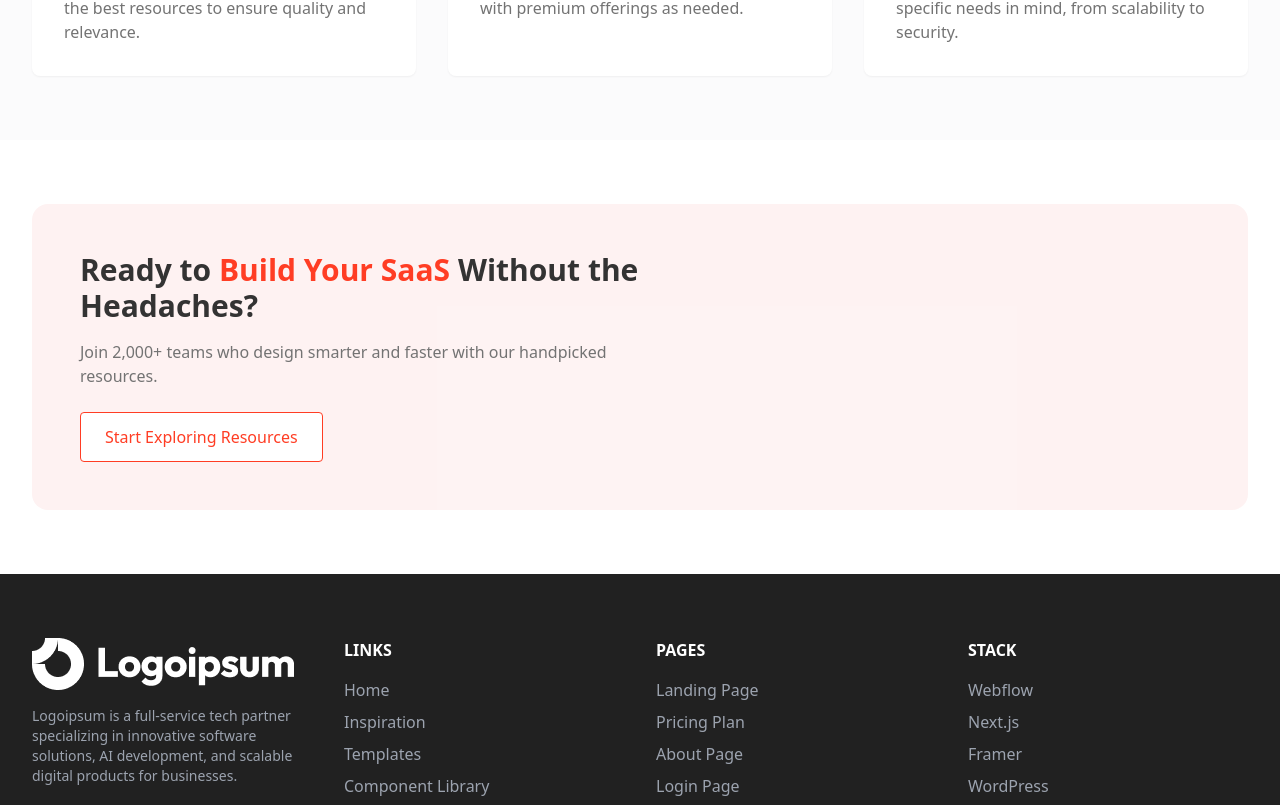
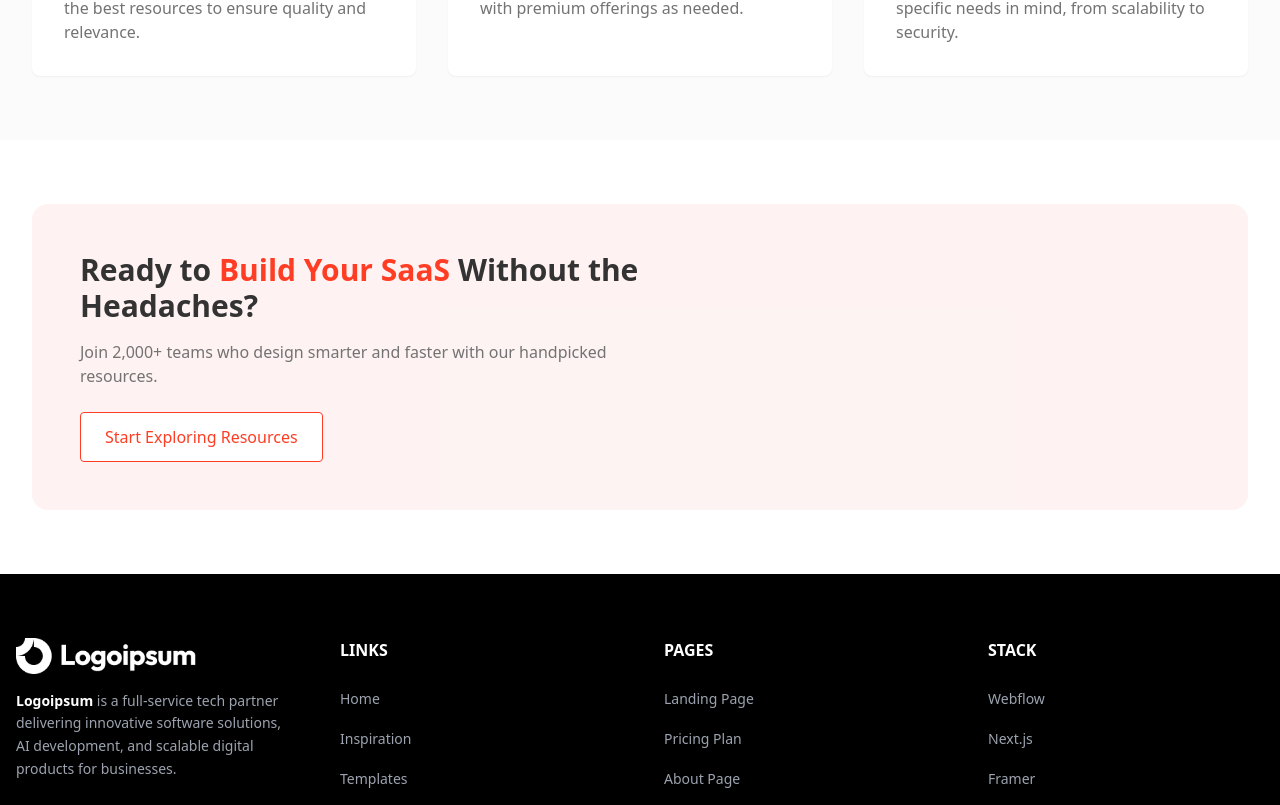
Before and after one commit to pentagramma/logoipsum, a Next.js app: page / in a window 1280 px wide. Shown: the part 1992-2797 px from the top of the page. Built offline with nearby package versions, Linux system fonts and the light colour scheme.

Commit message:
final push

```diff
--- a/src/app/inspiration/design/[id]/page.tsx
+++ b/src/app/inspiration/design/[id]/page.tsx
@@ -1,6 +1,7 @@
 'use client';
 
 import { useEffect, useState } from 'react';
+import { useRouter } from 'next/navigation';
 import Link from 'next/link';
 import { notFound } from 'next/navigation';
 import { designInspirations } from '@/data/dummy-data';
@@ -12,11 +13,12 @@ interface PageProps {
 }
 
 export default function DesignDetailPage({ params }: PageProps) {
-  // Unwrap the params Promise using React.use()
   const { id } = use(params);
   const inspiration = designInspirations.find((item) => item.id === id);
+  const router = useRouter();
 
   const [pageViews, setPageViews] = useState(0);
+  const [viewMode, setViewMode] = useState<'desktop' | 'mobile'>('desktop');
 
   useEffect(() => {
     if (inspiration) {
@@ -34,27 +36,41 @@ export default function DesignDetailPage({ params }: PageProps) {
         item.id !== id &&
         (item.category === inspiration.category || item.niche === inspiration.niche)
     )
-    .slice(0, 12); // Get 12 items for 3 columns x 4 rows
+    .slice(0, 12);
 
   return (
-    <div className="py-10 bg-gray-50">
+    <div className="py-10 bg-gray-50 bg-opacity-70">
       <div className="container mx-auto px-4 max-w-7xl">
+
+        {/* View Switcher */}
+        <div className="flex justify-end items-center mb-4">
+          <button
+            className={`px-4 py-2 text-sm font-medium border rounded-l-md ${
+              viewMode === 'desktop' ? 'bg-red-500 text-white' : 'bg-white text-gray-700'
+            }`}
+            onClick={() => setViewMode('desktop')}
+          >
+            Desktop
+          </button>
+          <button
+            className={`px-4 py-2 text-sm font-medium border-t border-b border-r rounded-r-md ${
+              viewMode === 'mobile' ? 'bg-red-500 text-white' : 'bg-white text-gray-700'
+            }`}
+            onClick={() => setViewMode('mobile')}
+          >
+            Mobile
+          </button>
+        </div>
+
         {/* Breadcrumb */}
         <div className="mb-8 flex items-center text-xs font-medium text-gray-500 space-x-2">
-          <Link href="/" className="hover:text-red-500 transition-colors">
-            Home
-          </Link>
+            <button onClick={() => router.push('/')} className="hover:text-red-500 transition-colors">Home</button>
             <span>/</span>
-          <Link href="/inspiration" className="hover:text-red-500 transition-colors">
-            Inspiration
-          </Link>
+            <button onClick={() => router.push('/inspiration')} className="hover:text-red-500 transition-colors">Inspiration</button>
             <span>/</span>
-          <Link
-            href={`/inspiration/${inspiration.category}`}
-            className="hover:text-red-500 transition-colors"
-          >
+            <button onClick={() => router.push(`/inspiration/${inspiration.category}`)} className="hover:text-red-500 transition-colors">
               Landing Page
-          </Link>
+            </button>
             <span>/</span>
             <span className="text-red-500">{inspiration.id}</span>
           </div>
@@ -62,57 +78,74 @@ export default function DesignDetailPage({ params }: PageProps) {
         <div className="flex flex-col lg:flex-row gap-10">
           {/* Left Content */}
           <div className="lg:w-1/2 flex flex-col">
-            {/* Logo badge */}
-            <div className="inline-flex bg-black text-white px-4 py-1 rounded-full text-sm font-semibold mb-4">
-              {inspiration.id}
+            <div className="inline-flex items-center gap-2 bg-red-100 text-red-600 px-4 py-1.5 rounded-full text-sm font-semibold mb-4 shadow-sm border border-red-300">
+              <svg
+                className="w-4 h-4"
+                fill="none"
+                stroke="currentColor"
+                strokeWidth="2"
+                viewBox="0 0 24 24"
+              >
+                <path d="M5 13l4 4L19 7" strokeLinecap="round" strokeLinejoin="round" />
+              </svg>
+              {inspiration.id.toUpperCase()}
             </div>
 
-            <h1 className="text-4xl font-extrabold text-gray-900 mb-4">
-              {inspiration.title}
-            </h1>
-
+            <h1 className="text-4xl font-extrabold text-gray-900 mb-4">{inspiration.title}</h1>
             <p className="text-gray-600 mb-6 text-base leading-relaxed">{inspiration.description}</p>
 
+            <div className="mb-8 space-y-6">
          {/* Visit Website Button */}
-            <div className="mb-8">
-              <Link
-                href="#"
+          <button
+          onClick={() => router.push('https://example.com')}
           className="inline-flex items-center px-6 py-3 bg-red-500 text-white rounded-lg text-sm font-semibold hover:bg-red-600 transition-colors space-x-2"
         >
           <span>Visit Website</span>
-                <svg
-                  xmlns="http://www.w3.org/2000/svg"
-                  className="h-4 w-4"
-                  fill="none"
-                  viewBox="0 0 24 24"
-                  stroke="currentColor"
-                >
-                  <path
-                    strokeLinecap="round"
-                    strokeLinejoin="round"
-                    strokeWidth={2}
-                    d="M14 5l7 7m0 0l-7 7m7-7H3"
-                  />
+          <svg xmlns="http://www.w3.org/2000/svg" className="h-4 w-4" fill="none" viewBox="0 0 24 24" stroke="currentColor">
+            <path strokeLinecap="round" strokeLinejoin="round" strokeWidth={2} d="M14 5l7 7m0 0l-7 7m7-7H3" />
           </svg>
-              </Link>
+        </button>
+
+
+            {/* Info Grid */}
+            <div className="border border-orange-500 rounded-xl overflow-hidden">
+              <div className="grid grid-cols-3 divide-x divide-orange-500 text-center text-sm">
+                <div className="py-4 px-2">
+                  <p className="text-gray-500 font-semibold uppercase text-xs mb-1">Page Type</p>
+                  <p className="text-gray-800 font-medium capitalize">{inspiration.category}</p>
+                </div>
+                <div className="py-4 px-2">
+                  <p className="text-gray-500 font-semibold uppercase text-xs mb-1">Niche</p>
+                  <p className="text-gray-800 font-medium">{inspiration.niche}</p>
+                </div>
+                <div className="py-4 px-2">
+                  <p className="text-gray-500 font-semibold uppercase text-xs mb-1">Stack</p>
+                  <p className="text-gray-800 font-medium">{inspiration.stack}</p>
+                </div>
+              </div>
+            </div>
           </div>
           </div>
 
-          {/* Right Content - Image */}
+          {/* Right Content - Responsive Image */}
           <div className="lg:w-1/2">
-            <div className="border border-gray-200 rounded-xl overflow-hidden bg-gray-100 mb-8">
+            <div
+              className={`border border-gray-200 rounded-xl overflow-hidden bg-gray-100 mb-8 ${
+                viewMode === 'mobile' ? 'aspect-[9/16] max-w-xs mx-auto' : ''
+              }`}
+            >
               <Image
                 src={inspiration.image}
-                alt={`${inspiration.title} - Desktop view`}
-                width={1389}
-                height={665}
+                alt={`${inspiration.title} - ${viewMode} view`}
+                width={viewMode === 'mobile' ? 360 : 1389}
+                height={viewMode === 'mobile' ? 640 : 665}
                 className="w-full h-auto object-cover"
               />
             </div>
           </div>
         </div>
 
-        {/* Right Sidebar */}
+        {/* Sidebar Info */}
         <div className="lg:w-1/3 lg:ml-auto">
           <div className="sticky top-24">
             <div className="bg-white p-6 border border-gray-200 rounded-xl shadow-sm">
@@ -130,27 +163,20 @@ export default function DesignDetailPage({ params }: PageProps) {
                   <p className="text-gray-800 text-sm">{inspiration.niche}</p>
                 </div>
               </div>
-
-              {/* Mobile screenshot */}
-              <div className="mb-4">
-                <div className="aspect-[9/16] max-h-[300px] w-full flex items-center justify-center text-gray-400 bg-gray-100 rounded-xl">
-                  Mobile view
-                </div>
-              </div>
             </div>
           </div>
         </div>
 
-        {/* Related inspirations */}
+        {/* Related Inspirations */}
         {relatedInspirations.length > 0 && (
           <div className="mt-16">
             <h2 className="text-2xl font-bold text-gray-900 mb-8">More Landing Pages</h2>
             <div className="grid grid-cols-1 md:grid-cols-2 lg:grid-cols-3 gap-6">
-              {relatedInspirations.map((inspiration) => (
-                <div key={inspiration.id} className="w-full h-[586px] relative">
+              {relatedInspirations.map((item) => (
+                <div key={item.id} className="w-full h-[586px] relative">
                   <Image
-                    src={inspiration.image}
-                    alt={`${inspiration.title} - Related view`}
+                    src={item.image}
+                    alt={`${item.title} - Related view`}
                     width={383}
                     height={586}
                     className="w-full h-full object-cover rounded-lg"
--- a/src/components/CategoriesSection.tsx
+++ b/src/components/CategoriesSection.tsx
@@ -1,12 +1,13 @@
-// components/CategoriesSection.jsx
 'use client';
 
 import CategoryCard from './CategoryCard';
 import { inspirationCategories } from '@/data/dummy-data';
-import Link from 'next/link';
+import { useRouter } from 'next/navigation';
 import { useEffect } from 'react';
 
 export default function CategoriesSection() {
+  const router = useRouter();
+
   useEffect(() => {
     console.log(inspirationCategories);
     console.log("inspirationCategories");
@@ -24,7 +25,11 @@ export default function CategoriesSection() {
         {/* Unified grid for all categories */}
         <div className="grid grid-cols-1 md:grid-cols-2 lg:grid-cols-3 gap-6">
           {inspirationCategories.map((category) => (
-            <Link href={`/inspiration/${category.id}`} key={category.id} className="block">
+            <div
+              key={category.id}
+              onClick={() => router.push(`/inspiration/${category.id}`)}
+              className="block cursor-pointer"
+            >
               <CategoryCard
                 id={category.id}
                 title={category.title}
@@ -32,12 +37,15 @@ export default function CategoriesSection() {
                 icon={category.icon}
                 imageUrl={category.image}
               />
-            </Link>
+            </div>
           ))}
         </div>
 
         <div className="text-center mt-12">
-          <Link href="/inspiration" className="btn-primary inline-flex items-center gap-2">
+          <button
+            onClick={() => router.push('/inspiration')}
+            className="btn-primary inline-flex items-center gap-2"
+          >
             Explore all inspiration
             <svg
               xmlns="http://www.w3.org/2000/svg"
@@ -52,7 +60,7 @@ export default function CategoriesSection() {
             >
               <path d="m9 18 6-6-6-6"/>
             </svg>
-          </Link>
+          </button>
         </div>
       </div>
     </section>
--- a/src/components/Footer.tsx
+++ b/src/components/Footer.tsx
@@ -1,121 +1,123 @@
-import Link from 'next/link';
+'use client';
+
+import { useRouter } from 'next/navigation';
 import Image from 'next/image';
 import Logobnw from "../../public/images/logobnw.png";
 
 export default function Footer() {
+  const router = useRouter();
+
+  const navItems = [
+    { label: "Home", path: "/" },
+    { label: "Inspiration", path: "/inspiration" },
+    { label: "Templates", path: "/templates" },
+    { label: "Component Library", path: "/component-library" },
+  ];
+
+  const pages = [
+    { label: "Landing Page", path: "/landing-page" },
+    { label: "Pricing Plan", path: "/pricing-plan" },
+    { label: "About Page", path: "/about-page" },
+    { label: "Login Page", path: "/login-page" },
+    { label: "Signup Page", path: "/signup-page" },
+    { label: "Not Found Page", path: "/not-found-page" },
+  ];
+
+  const stackLinks = [
+    "Webflow",
+    "Next.js",
+    "Framer",
+    "WordPress",
+    "MERN",
+  ];
+
+  const footerLinks = [
+    { label: "Privacy Policy", path: "#" },
+    { label: "Submit", path: "#" },
+    { label: "Contact Us", path: "#" },
+  ];
+
   return (
-    <footer className="bg-[hsl(var(--footer-bg))] text-white pt-16 pb-8">
-      <div className="container-custom">
-        <div className="grid grid-cols-1 md:grid-cols-4 gap-8 mb-12">
+    <footer className="bg-black text-white py-16">
+      <div className="container mx-auto px-4 max-w-7xl">
+        <div className="grid grid-cols-1 md:grid-cols-4 gap-12 mb-16">
           <div>
-            <div className="flex items-center mb-4">
-              <Image src={Logobnw} alt="Logo" width={262.6} height={52} />
+            <div className="mb-4">
+              <Image src={Logobnw} alt="Logo" width={180} height={36} />
             </div>
-            <p className="text-gray-400 text-sm mb-4">
-              Logoipsum is a full-service tech partner specializing in innovative software solutions, AI development, and scalable digital products for businesses.
+            <p className="text-gray-400 text-sm leading-relaxed">
+              <span className='font-semibold text-white'>Logoipsum</span> is a full-service tech partner delivering innovative software solutions, AI development, and scalable digital products for businesses.
             </p>
           </div>
+
+          {/* Links */}
           <div>
-            <h3 className="font-semibold text-white mb-4">LINKS</h3>
-            <ul className="space-y-2">
-              <li>
-                <Link href="/" className="text-gray-400 hover:text-white transition-colors">
-                  Home
-                </Link>
-              </li>
-              <li>
-                <Link href="/inspiration" className="text-gray-400 hover:text-white transition-colors">
-                  Inspiration
-                </Link>
-              </li>
-              <li>
-                <Link href="/templates" className="text-gray-400 hover:text-white transition-colors">
-                  Templates
-                </Link>
-              </li>
-              <li>
-                <Link href="/component-library" className="text-gray-400 hover:text-white transition-colors">
-                  Component Library
-                </Link>
-              </li>
+            <h3 className="font-bold text-white mb-6 uppercase">Links</h3>
+            <ul className="space-y-4">
+              {navItems.map(({ label, path }) => (
+                <li key={path}>
+                  <span
+                    onClick={() => router.push(path)}
+                    className="cursor-pointer text-gray-400 hover:text-white transition-colors text-sm"
+                  >
+                    {label}
+                  </span>
+                </li>
+              ))}
             </ul>
           </div>
+
+          {/* Pages */}
           <div>
-            <h3 className="font-semibold text-white mb-4">PAGES</h3>
-            <ul className="space-y-2">
-              <li>
-                <Link href="/landing-page" className="text-gray-400 hover:text-white transition-colors">
-                  Landing Page
-                </Link>
-              </li>
-              <li>
-                <Link href="/pricing-plan" className="text-gray-400 hover:text-white transition-colors">
-                  Pricing Plan
-                </Link>
-              </li>
-              <li>
-                <Link href="/about-page" className="text-gray-400 hover:text-white transition-colors">
-                  About Page
-                </Link>
-              </li>
-              <li>
-                <Link href="/login-page" className="text-gray-400 hover:text-white transition-colors">
-                  Login Page
-                </Link>
-              </li>
-              <li>
-                <Link href="/signup-page" className="text-gray-400 hover:text-white transition-colors">
-                  Signup Page
-                </Link>
-              </li>
-              <li>
-                <Link href="/not-found-page" className="text-gray-400 hover:text-white transition-colors">
-                  Not Found Page
-                </Link>
-              </li>
+            <h3 className="font-bold text-white mb-6 uppercase">Pages</h3>
+            <ul className="space-y-4">
+              {pages.map(({ label, path }) => (
+                <li key={path}>
+                  <span
+                    onClick={() => router.push(path)}
+                    className="cursor-pointer text-gray-400 hover:text-white transition-colors text-sm"
+                  >
+                    {label}
+                  </span>
+                </li>
+              ))}
             </ul>
           </div>
+
+          {/* Stack */}
           <div>
-            <h3 className="font-semibold text-white mb-4">STACK</h3>
-            <ul className="space-y-2">
-              <li>
-                <Link href="#" className="text-gray-400 hover:text-white transition-colors">
-                  Webflow
-                </Link>
-              </li>
-              <li>
-                <Link href="#" className="text-gray-400 hover:text-white transition-colors">
-                  Next.js
-                </Link>
-              </li>
-              <li>
-                <Link href="#" className="text-gray-400 hover:text-white transition-colors">
-                  Framer
-                </Link>
-              </li>
-              <li>
-                <Link href="#" className="text-gray-400 hover:text-white transition-colors">
-                  WordPress
-                </Link>
-              </li>
-              <li>
-                <Link href="#" className="text-gray-400 hover:text-white transition-colors">
-                  MERN
-                </Link>
-              </li>
+            <h3 className="font-bold text-white mb-6 uppercase">Stack</h3>
+            <ul className="space-y-4">
+              {stackLinks.map((label) => (
+                <li key={label}>
+                  <span className="text-gray-400 text-sm">{label}</span>
+                </li>
+              ))}
             </ul>
           </div>
         </div>
-        <div className="border-t border-gray-700 pt-8 flex flex-col md:flex-row justify-between items-center">
-          <div className="text-gray-400 text-sm mb-4 md:mb-0">
-            <span>Privacy Policy</span>
-            <span className="mx-2">|</span>
-            <span>Submit</span>
-            <span className="mx-2">|</span>
-            <span>Contact Us</span>
+
+        {/* Bottom Section */}
+        <div className="flex flex-col md:flex-row justify-between items-start md:items-center border-t border-gray-800 pt-8">
+          <div className="flex gap-6 mb-6 md:mb-0">
+            {footerLinks.map(({ label, path }) => (
+              <span
+                key={label}
+                onClick={() => router.push(path)}
+                className="cursor-pointer text-sm text-gray-400 hover:text-white transition-colors"
+              >
+                {label}
+              </span>
+            ))}
           </div>
-          <div className="text-gray-400 text-sm">
-            Lorem ipsum dolor sit amet consectetur. Diam eget commodo enim nunc integer nolestie amet mauris.
+
+          <div className="flex justify-between w-full md:w-auto items-center">
+            <p className="text-sm text-gray-400 mr-6 md:mr-16">
+              Lorem ipsum dolor sit amet consectetur. Diam eget commodo enim nunc integer molestie amet mauris.
+            </p>
+            <button className="bg-red-500 text-white px-6 py-2 rounded hover:bg-red-600 transition-colors text-sm font-medium">
+              Subscribe
+            </button>
           </div>
         </div>
       </div>
--- a/src/components/Header.tsx
+++ b/src/components/Header.tsx
@@ -1,6 +1,6 @@
 'use client';
 
-import Link from 'next/link';
+import { useRouter } from 'next/navigation';
 import Image from 'next/image';
 import Logo from '../../public/images/Logo.png';
 import type { StaticImageData } from 'next/image';
@@ -8,22 +8,36 @@ import type { StaticImageData } from 'next/image';
 const logoImage: StaticImageData = Logo;
 
 export default function Header() {
+  const router = useRouter();
+
   return (
     <header className="h-[52px] mt-[80px] border-gray-100">
       <div className="flex justify-between items-center max-w-[1170px] mx-auto">
-        <Link href="/" className="flex items-center">
+        <div
+          onClick={() => router.push('/')}
+          className="flex items-center cursor-pointer"
+        >
           <Image src={logoImage} alt="Logo" width={262.6} height={52} />
-        </Link>
+        </div>
         <nav className="hidden md:flex items-center space-x-8">
-          <Link href="/" className="text-[hsl(var(--text-dark))] hover:text-[hsl(var(--brand-red))] transition-colors">
+          <div
+            onClick={() => router.push('/')}
+            className="text-[hsl(var(--text-dark))] hover:text-[hsl(var(--brand-red))] transition-colors cursor-pointer"
+          >
             Home
-          </Link>
-          <Link href="/inspiration" className="text-[hsl(var(--text-dark))] hover:text-[hsl(var(--brand-red))] transition-colors">
+          </div>
+          <div
+            onClick={() => router.push('/inspiration')}
+            className="text-[hsl(var(--text-dark))] hover:text-[hsl(var(--brand-red))] transition-colors cursor-pointer"
+          >
             Inspiration
-          </Link>
-          <Link href="/subscribe" className="bg-[hsl(var(--brand-red))] text-white px-4 py-2 rounded-md hover:opacity-90 transition-opacity">
+          </div>
+          <button
+            onClick={() => router.push('/subscribe')}
+            className="bg-[hsl(var(--brand-red))] text-white px-4 py-2 rounded-md hover:opacity-90 transition-opacity"
+          >
             Subscribe
-          </Link>
+          </button>
         </nav>
         <button className="md:hidden">
           <svg
--- a/src/components/HeroSection.tsx
+++ b/src/components/HeroSection.tsx
@@ -1,6 +1,10 @@
-import Link from 'next/link';
+'use client';
+
+import { useRouter } from 'next/navigation';
 
 export default function HeroSection() {
+  const router = useRouter();
+
   return (
     <section className="py-16 md:py-24 relative overflow-hidden">
       <div className="container-custom text-center">
@@ -11,10 +15,13 @@ export default function HeroSection() {
           Built for creators, by experts—explore proven resources from
         </p>
         <p className="text-[hsl(var(--text-light))] text-2xl max-w-2xl mx-auto">
-        SaaS leaders who know what works.
+          SaaS leaders who know what works.
         </p>
         <div className="mt-10 flex flex-col sm:flex-row justify-center gap-4 p-2">
-          <Link href="/resources" className="btn-primary flex items-center justify-center gap-2">
+          <button
+            onClick={() => router.push('/resources')}
+            className="btn-primary flex items-center justify-center gap-2"
+          >
             Explore Free Resources
             <svg
               xmlns="http://www.w3.org/2000/svg"
@@ -29,10 +36,13 @@ export default function HeroSection() {
             >
               <path d="m9 18 6-6-6-6"/>
             </svg>
-          </Link>
-          <Link href="/contact" className="btn-secondary flex items-center justify-center">
+          </button>
+          <button
+            onClick={() => router.push('/contact')}
+            className="btn-secondary flex items-center justify-center"
+          >
             Contact Our Experts
-          </Link>
+          </button>
         </div>
       </div>
       {/* Background pattern will be handled with CSS */}
--- a/src/components/InspirationCard.tsx
+++ b/src/components/InspirationCard.tsx
@@ -1,4 +1,6 @@
-import Link from 'next/link';
+'use client';
+
+import { useRouter } from 'next/navigation';
 import Image from 'next/image';
 import type { DesignInspiration } from '@/data/dummy-data';
 
@@ -7,8 +9,13 @@ interface InspirationCardProps {
 }
 
 export default function InspirationCard({ inspiration }: InspirationCardProps) {
+  const router = useRouter();
+
   return (
-    <Link href={`/inspiration/design/${inspiration.id}`} className="block group">
+    <div
+      onClick={() => router.push(`/inspiration/design/${inspiration.id}`)}
+      className="block group cursor-pointer"
+    >
       <div className="bg-white rounded-lg overflow-hidden shadow-sm border border-gray-100 hover:shadow-md transition-shadow">
         {/* Image */}
         <div className="w-full h-[430px] relative">
@@ -31,6 +38,6 @@ export default function InspirationCard({ inspiration }: InspirationCardProps) {
           </p>
         </div>
       </div>
-    </Link>
+    </div>
   );
 }
```
Also changed, not shown: src/app/inspiration/page.tsx (+3 -4 lines). Lines whose indentation alone changed are shown as unchanged.
